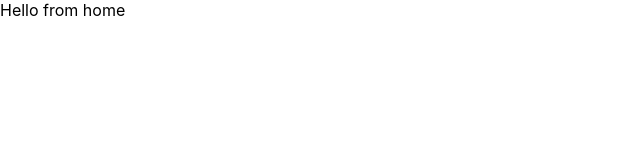
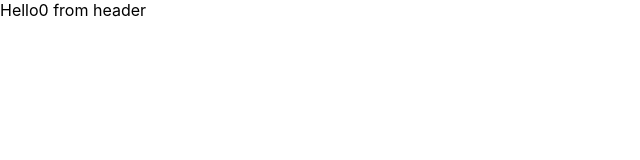
Before and after one commit to salman-ibne-shofi/codepen, a React (Create React App) app: page / in a window 1280 px wide. Shown: the top 160 px of the page, without its empty margins (0-640 px from the left). Built offline with nearby package versions, Linux system fonts and the light colour scheme.

Commit message:
created a Header dot jsx file in the components folder and installed material ui

```diff
--- a/package.json
+++ b/package.json
@@ -3,6 +3,9 @@
   "version": "0.1.0",
   "private": true,
   "dependencies": {
+    "@emotion/react": "^11.14.0",
+    "@emotion/styled": "^11.14.0",
+    "@mui/material": "^6.4.7",
     "@testing-library/dom": "^10.4.0",
     "@testing-library/jest-dom": "^6.6.3",
     "@testing-library/react": "^16.2.0",
--- /dev/null
+++ b/src/components/Header.jsx
@@ -0,0 +1,11 @@
+import React from 'react';
+
+const Header = () => {
+    return (
+        <div>
+            Hello0 from header
+        </div>
+    );
+};
+
+export default Header;
--- a/src/components/Home.jsx
+++ b/src/components/Home.jsx
@@ -1,11 +1,7 @@
-import React from 'react';
+import Header from "./Header";
 
 const Home = () => {
-    return (
-        <div>
-            Hello from home
-        </div>
-    );
+	return <Header />;
 };
 
 export default Home;
```
Also changed, not shown: 1 other file (tests, documents, lock files or other folders).
